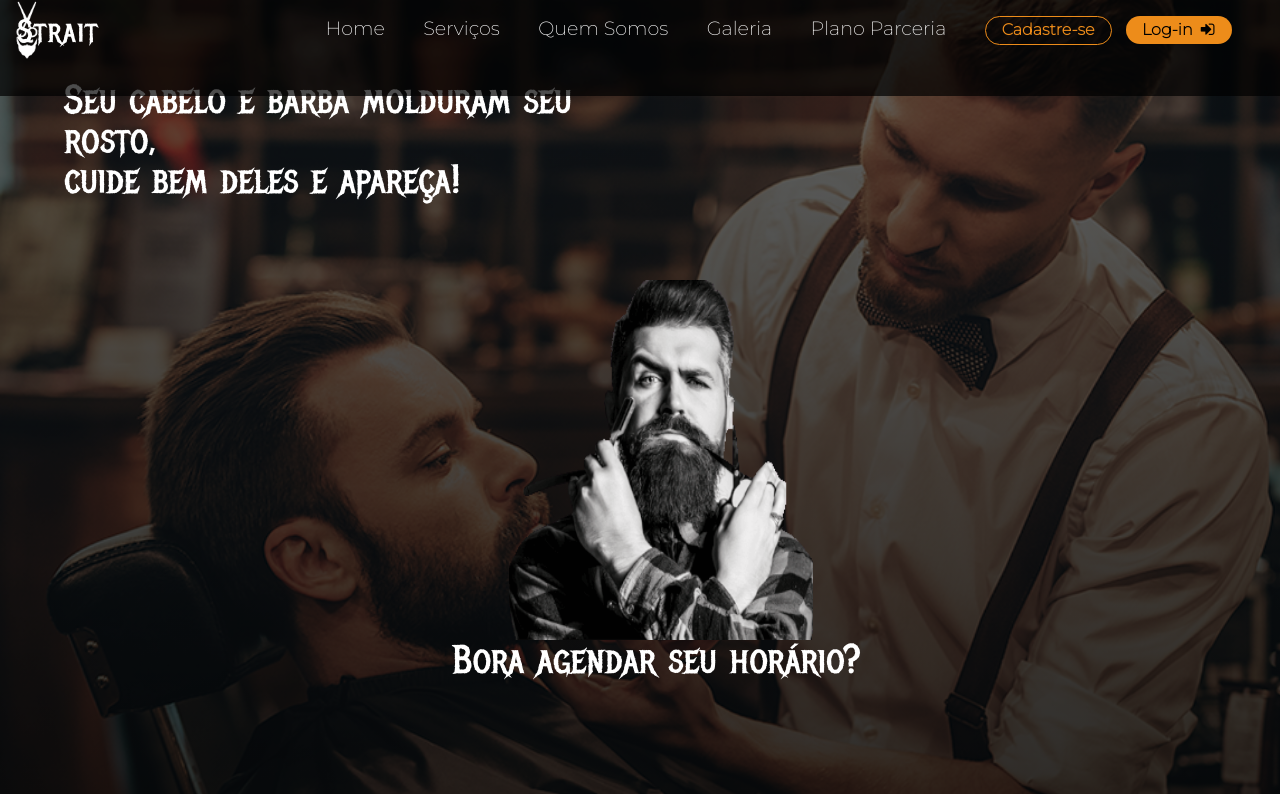
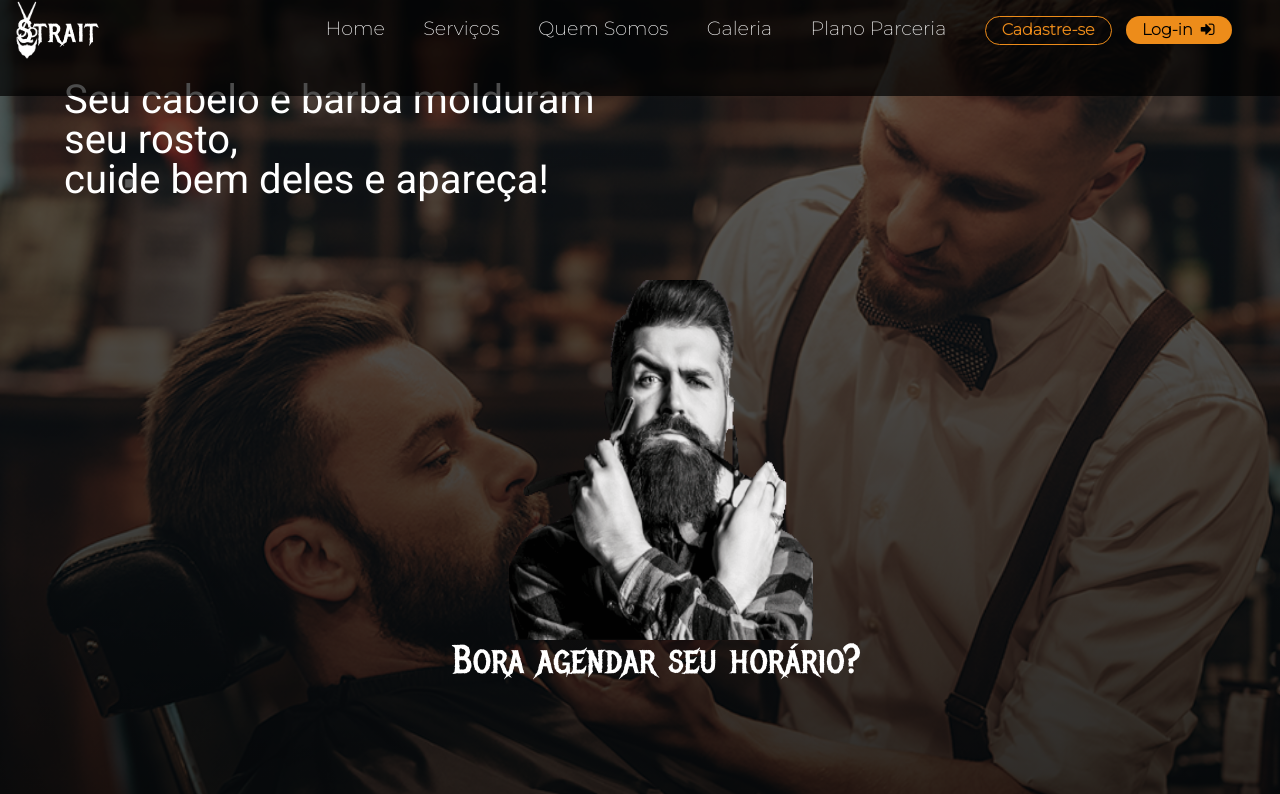
Before and after one commit to Felipediaslc/Barbearia-Strait-Front, a React (Create React App) app: page / in a window 1280 px wide. Shown: the top 794 px of the page. Built offline with nearby package versions, Linux system fonts and the light colour scheme; a web font is replaced by a local one.

Commit message:
refinamento v.20

```diff
--- a/src/Pages/Homee/Homee.css
+++ b/src/Pages/Homee/Homee.css
@@ -17,7 +17,8 @@
     margin-left: 1rem ;
    z-index: 1;
    color: white;
-   font-family: 'Metal Mania', cursive;
+   font-family: 'Roboto', 'Arial', Tahoma, sans-serif;
+  /* font-family: 'Metal Mania', cursive;*/
    font-size: 2.5rem;
 
 }
```
